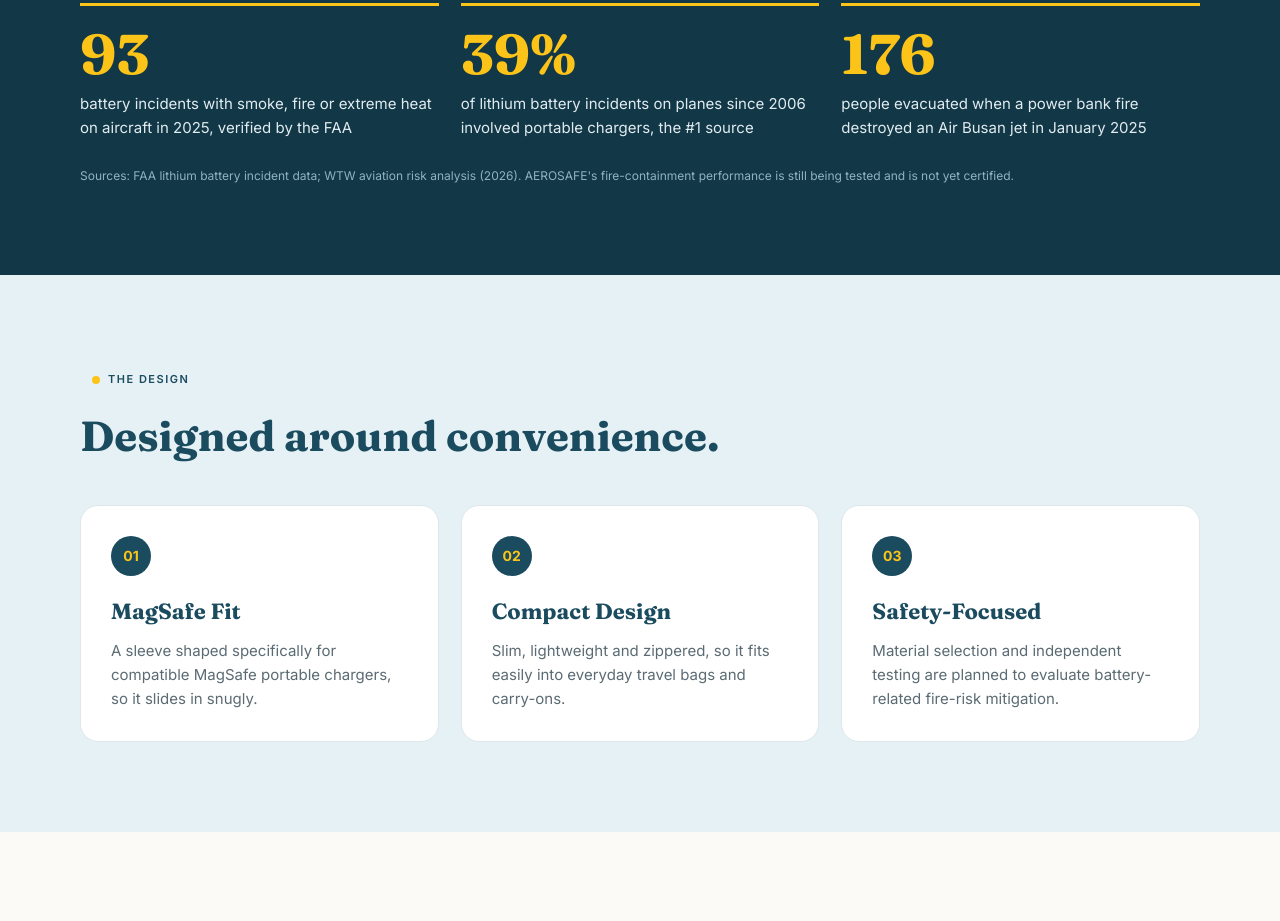
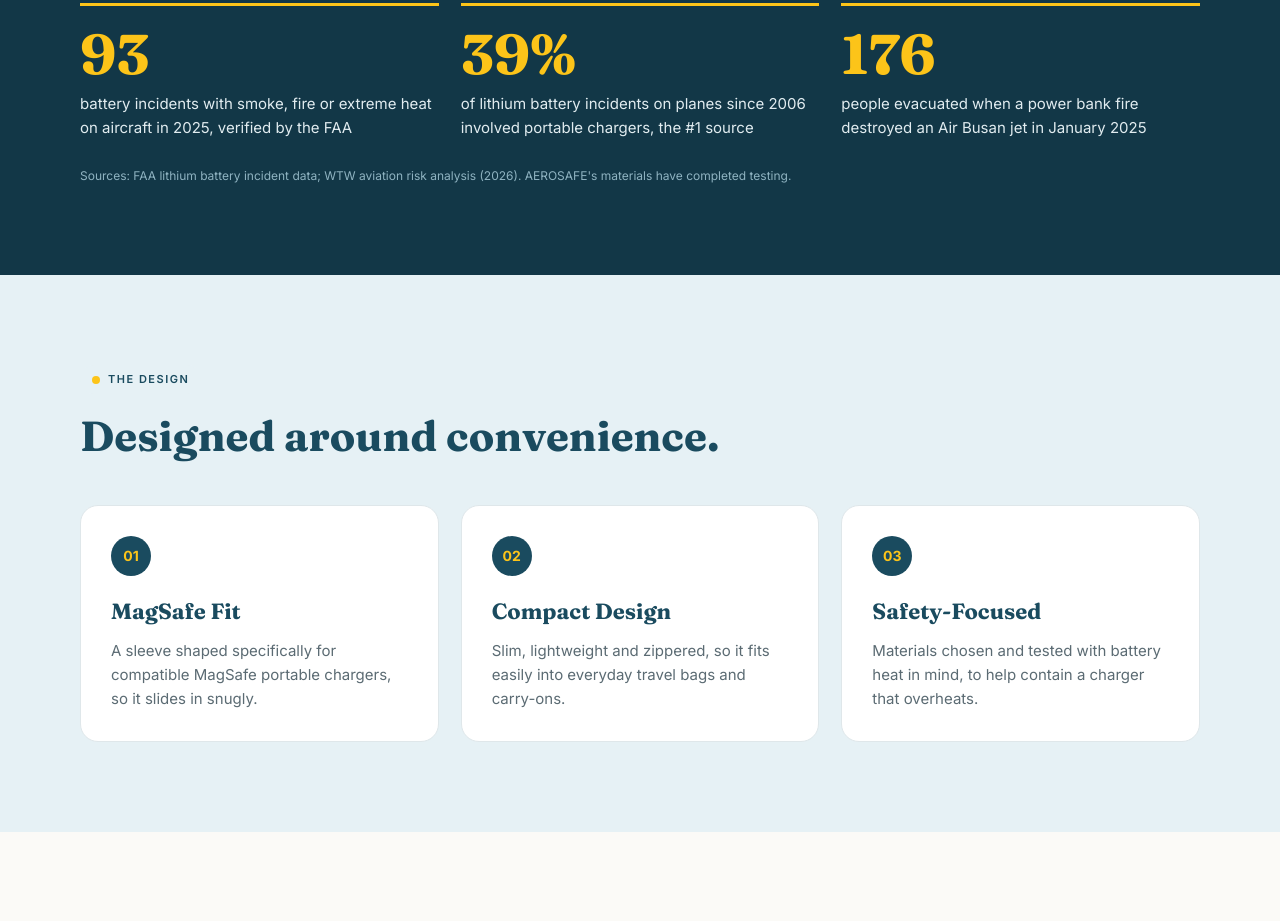
Before and after one commit to ellienguyen215/aerosafe, a plain HTML site: page index.html in a window 1280 px wide. Shown: the part 1469-2390 px from the top of the page. Drawn offline with Linux system fonts and the light colour scheme.

Commit message:
Update copy: material testing complete
Co-Authored-By: Claude Opus 5.5 <noreply@anthropic.com>
Claude-Session: https://claude.ai/code/session_01BtZmE7a4MCA87RcLLXzvq1

```diff
--- a/index.html
+++ b/index.html
@@ -324,7 +324,7 @@
         </div>
       </div>
       <p class="note">Sources: FAA lithium battery incident data; WTW aviation risk analysis (2026).
-        AEROSAFE's fire-containment performance is still being tested and is not yet certified.</p>
+        AEROSAFE's materials have completed testing.</p>
     </div>
   </section>
 
@@ -347,7 +347,7 @@
         <div class="feature">
           <div class="num">03</div>
           <h3>Safety-Focused</h3>
-          <p>Material selection and independent testing are planned to evaluate battery-related fire-risk mitigation.</p>
+          <p>Materials chosen and tested with battery heat in mind, to help contain a charger that overheats.</p>
         </div>
       </div>
     </div>
```
